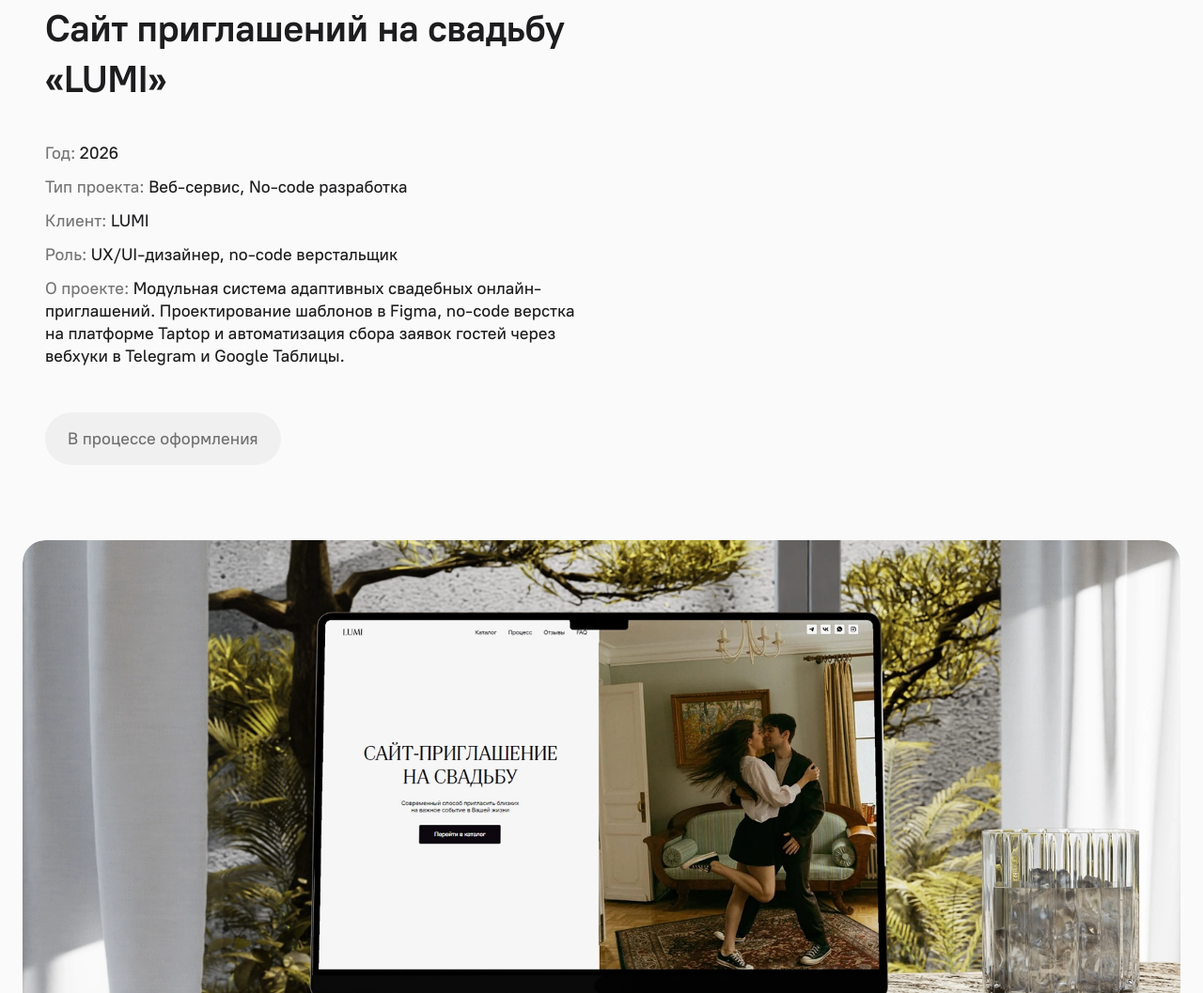
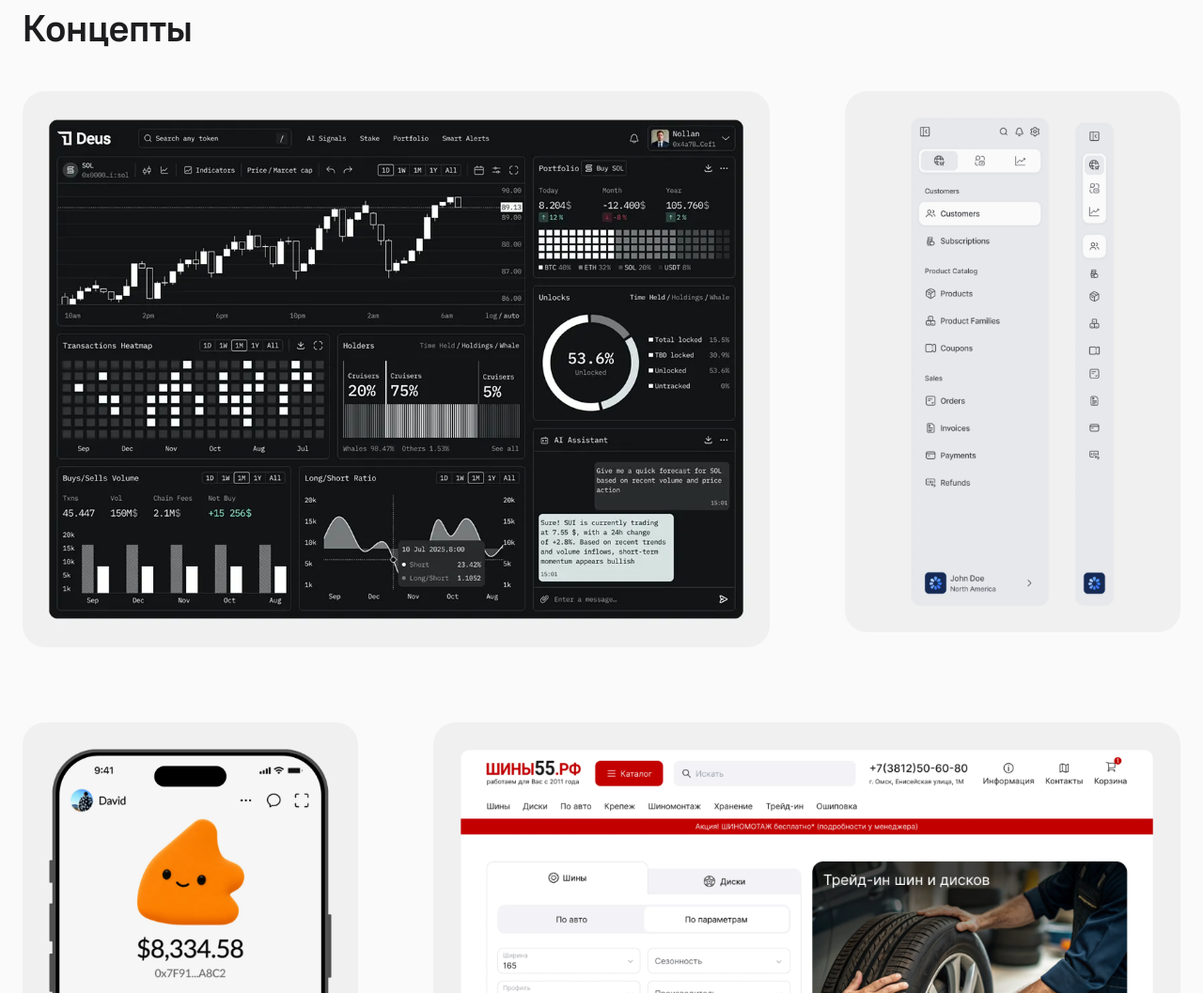
Before and after one commit to artem-kalganov/portfolio, a website: page index.html in a window 1280 px wide. Shown: the part 6561-7618 px from the top of the page at 94% size. Drawn offline with Linux system fonts and the light colour scheme.

Commit message:
Update index.html

```diff
--- a/index.html
+++ b/index.html
@@ -140,25 +140,7 @@
         </div>
       </article>
 
-       <article class="project">
-        <div class="project-info">
-          <h2>Сайт приглашений на&nbsp;свадьбу «LUMI»</h2>
-          <div class="project-meta">
-            <p><span class="meta-label">Год:</span> 2026</p>
-            <p><span class="meta-label">Тип проекта:</span> Веб-сервис, No-code разработка</p>
-            <p><span class="meta-label">Клиент:</span> LUMI</p>
-            <p><span class="meta-label">Роль:</span> UX/UI-дизайнер, no-code верстальщик</p>
-            <p><span class="meta-label">О проекте:</span> Модульная система адаптивных свадебных онлайн-приглашений. Проектирование шаблонов в Figma, no-code верстка на платформе Taptop и автоматизация сбора заявок гостей через вебхуки в Telegram и Google Таблицы.</p>
-          </div>
-          <div class="project-actions">
-            <!-- Плашка вместо кнопки перехода -->
-            <span class="btn btn-secondary btn-status">В процессе оформления</span>
-          </div>
-        </div>
-        <div class="project-image">
-          <img src="img/cover-5.webp" alt="Превью проекта Упаковка и полиграфия">
-        </div>
-      </article>
+
 
     </section>
 
```
